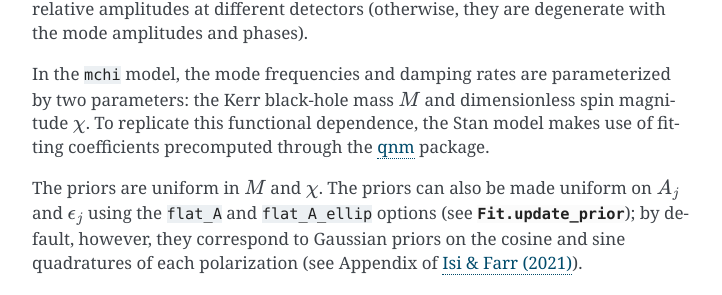
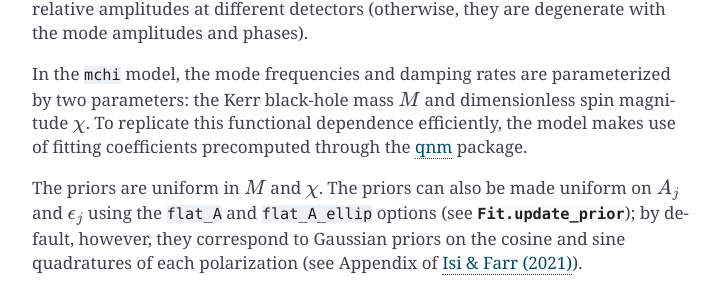
Before and after one commit to maxisi/ringdown, a Sphinx documentation site: the page built from docs/models.rst, in a window 1280 px wide and 900 px high, scrolled down 1362 px. Shown: the part 149-444 px from the top of the window, without its empty margins (388-1110 px from the left). Built offline with Sphinx 7.4.7, drawn with Linux system fonts in a browser that asks for light colours; pages that are not in the unit, such as notebooks, are missing from menus.

```diff
--- a/docs/index.rst
+++ b/docs/index.rst
@@ -8,7 +8,7 @@ ringdown
 
 **ringdown** is a Python package for the Bayesian analysis of black hole ringdowns in data from gravitational-wave detectors, like `LIGO <https://www.ligo.caltech.edu>`_ and `Virgo <https://www.virgo-gw.eu>`_.
 
-`ringdown` contains basic utilities to manipulate strain data and easily set up your own inference analyses quickly. The current implementation relies on `Stan <https://mc-stan.org>`_ for sampling multidimensional posterior probability densities.
+`ringdown` contains basic utilities to manipulate strain data and easily set up your own inference analyses quickly. The current implementation relies on `PyMC <https://docs.pymc.io/>`_ for sampling multidimensional posterior probability densities.
 
 This documentation is being actively developed. Usage examples can be found :doc:`here <gallery>` and API documentation in the :ref:`modindex`.
 
--- a/docs/models.rst
+++ b/docs/models.rst
@@ -1,7 +1,7 @@
 Models
 ======
 
-The :class:`Fit <ringdown.fit.Fit>` object interfaces with a number of `Stan <https://mc-stan.org>`_ models for sampling. These models define the likelihood, prior and signal templates, and are contained in text files shipped with `ringdown` and accessed internally. The available models are described below.
+The :class:`Fit <ringdown.fit.Fit>` object interfaces with a number of `PyMC <https://docs.pymc.io/>`_ models for sampling. These models define the likelihood, prior and signal templates, and are contained in text files shipped with `ringdown` and accessed internally. The available models are described below.
 
 Generic damped sinusoids (``ftau``)
 -----------------------------------
@@ -55,7 +55,7 @@ For each detector the template will thus be
 summing over the requested mode indices :math:`j`. The antenna patterns :math:`(F_+, F_\times)` are determined automatically by the :class:`Fit <ringdown.fit.Fit>` object based on the target sky location and polarization angle; these are currently fixed, and their only effect is to scale the relative amplitudes at different detectors (otherwise, they are degenerate with the mode amplitudes and phases).
 
 In the ``mchi`` model, the mode frequencies and damping rates are parameterized by two parameters: the Kerr black-hole mass :math:`M` and dimensionless spin magnitude :math:`\chi`.
-To replicate this functional dependence, the Stan model makes use of fitting coefficients precomputed through the `qnm <https://qnm.readthedocs.io/en/latest/>`_ package.
+To replicate this functional dependence efficiently, the model makes use of fitting coefficients precomputed through the `qnm <https://qnm.readthedocs.io/en/latest/>`_ package.
 
 The priors are uniform in :math:`M` and :math:`\chi`. The priors can also be made uniform on :math:`A_j` and :math:`\epsilon_j` using the ``flat_A`` and ``flat_A_ellip`` options (see :meth:`Fit.update_prior <ringdown.fit.Fit.update_prior>`); by default, however, they correspond to Gaussian priors on the cosine and sine quadratures of each polarization (see Appendix of `Isi & Farr (2021) <https://arxiv.org/abs/2107.05609>`_).
 
--- a/docs/overview.rst
+++ b/docs/overview.rst
@@ -3,7 +3,7 @@ Overview
 
 The `ringdown` package is composed of three modules: :mod:`ringdown.fit`, :mod:`ringdown.data` and :mod:`ringdown.waveforms`. The single most important object in the package is the :class:`Fit <ringdown.fit.Fit>` class, which contains all information and settings required to set up and execute an analysis. Several examples of its use are provided in the :doc:`gallery`.
 
-The :class:`Fit <ringdown.fit.Fit>` object interfaces with a number of `Stan <https://mc-stan.org>`_ models for sampling. These models define the likelihood, prior and signal templates, and are contained in text files shipped with `ringdown` and accessed internally. The available models are described in :doc:`models`. For more information about sampling with Stan, or Hamiltonian Monte-Carlo in general, see the Stan docs.
+The :class:`Fit <ringdown.fit.Fit>` object interfaces with a number of `PyMC <https://docs.pymc.io/>`_ models for sampling. These models define the likelihood, prior and signal templates, and are contained in text files shipped with `ringdown` and accessed internally. The available models are described in :doc:`models`. For more information about sampling with PyMC, or Hamiltonian Monte-Carlo in general, see the PyMC docs (or the `Stan <https://mc-stan.org/>`_ docs).
 
 Auxiliary to :mod:`fit <ringdown.fit>`, the :mod:`data <ringdown.data>` and :mod:`waveforms <ringdown.waveforms>` modules contain utilities for handling strain data (time and frequency series, power spectral densities, autocovariance functions) and templates (both ringdown-only and inspiral-merger-ringdown). This functionality is intentionally minimal; many other widely-used packages exist for generic manipulation of strain data, e.g., `GWpy <https://gwpy.github.io>`_, `PyCBC <https://pycbc.org>`_.
 Like those packages, `ringdown` relies heavily on `LALSuite <https://pypi.org/project/lalsuite/>`_ for waveform handling and related operations.
```
Also changed, not shown: 1 other file.
